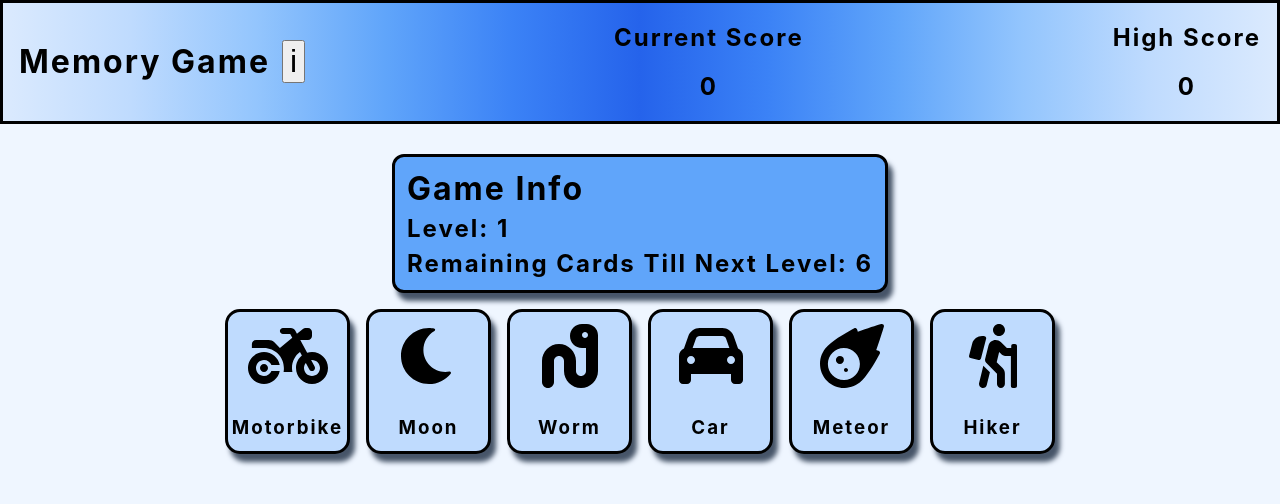
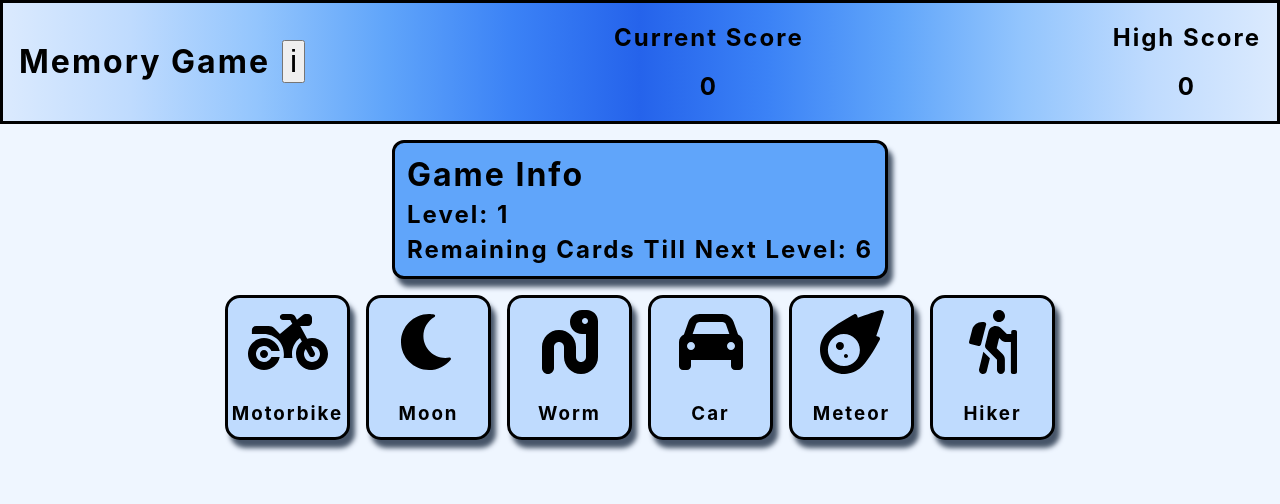
Before and after one commit to EmbryonicDev/memory-cards, a React (Create React App) app: page / in a window 1280 px wide. Shown: the top 504 px of the page. Built offline with nearby package versions, Linux system fonts and the light colour scheme; a web font is replaced by a local one.

Commit message:
Change boardDiv top margin: 30px -> 16px

```diff
--- a/src/index.css
+++ b/src/index.css
@@ -56,7 +56,7 @@ code {
   justify-content: center;
   align-items: center;
   gap: 16px;
-  margin-top: 30px;
+  margin-top: 16px;
 }
 
 /* Game info */
```
